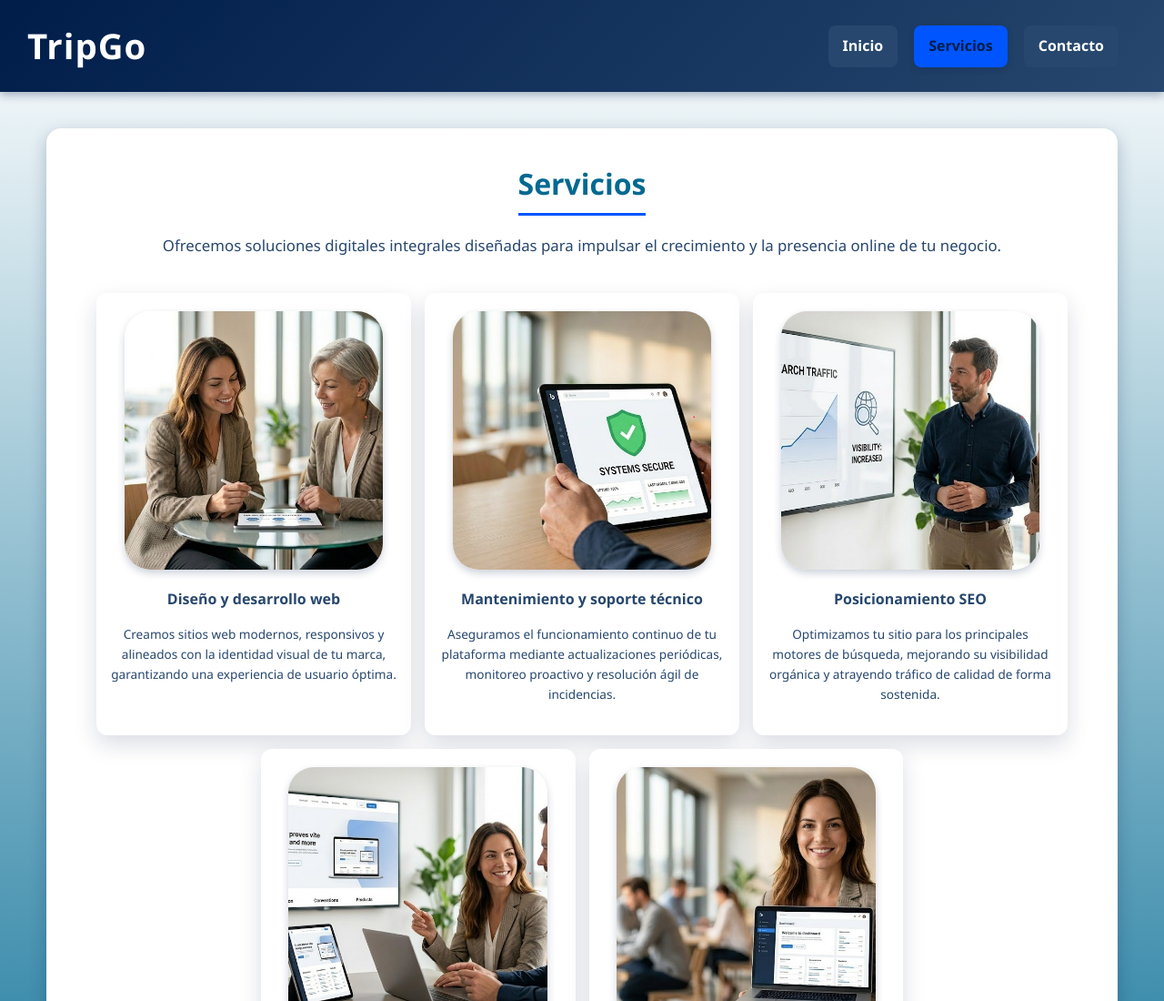
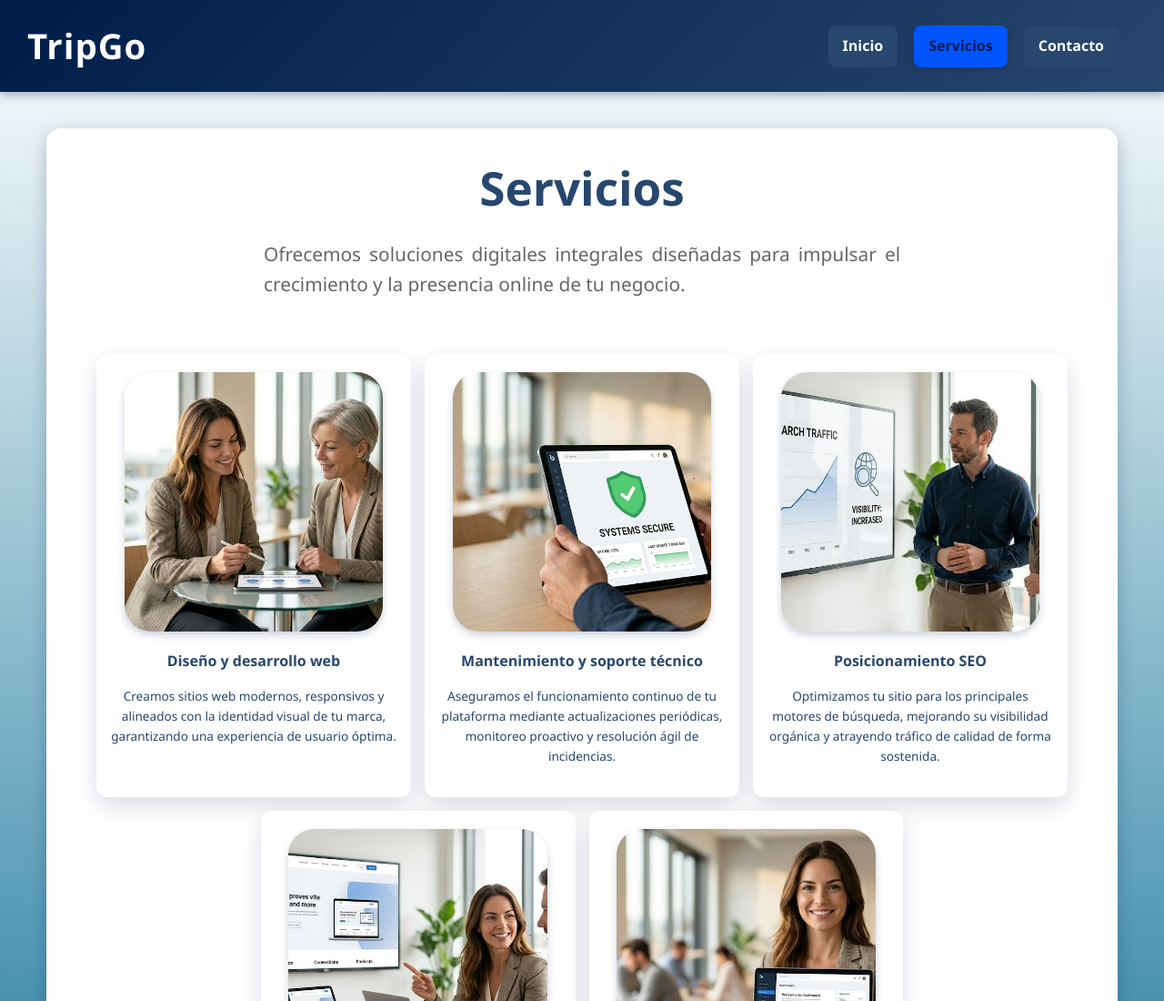
Before and after one commit to manugonzalezm/Grupo_9_Diseno_Desarrollo_Web, a website: page services.html in a window 1280 px wide. Shown: the top 1100 px of the page at 91% size. Drawn offline with Linux system fonts and the light colour scheme.

Commit message:
Update services.html

```diff
--- a/services.html
+++ b/services.html
@@ -8,6 +8,7 @@
     <!-- CSS -->
     <link rel="stylesheet" href="css/styles.css" />
     <link rel="stylesheet" href="css/service-cards.css" />
+    <link rel="stylesheet" href="css/hero.css" />
   </head>
   <body>
     <header class="site-header">
@@ -22,12 +23,16 @@
 
     <main class="site-main">
       <section class="card">
-        <h2>Servicios</h2>
-
-        <p style="text-align: center;">
-          Ofrecemos soluciones digitales integrales diseñadas para impulsar
-          el crecimiento y la presencia online de tu negocio.
-        </p>
+        <section class="hero-centered">
+          <div class="hero-container">
+            <h1 class="hero-title">
+              Servicios
+            </h1>
+            <p class="hero-description">
+              Ofrecemos soluciones digitales integrales diseñadas para impulsar el crecimiento y la presencia online de tu negocio.
+            </p>
+          </div>
+        </section>
 
         <div class="service-container">
           <div class="service-card">
```
